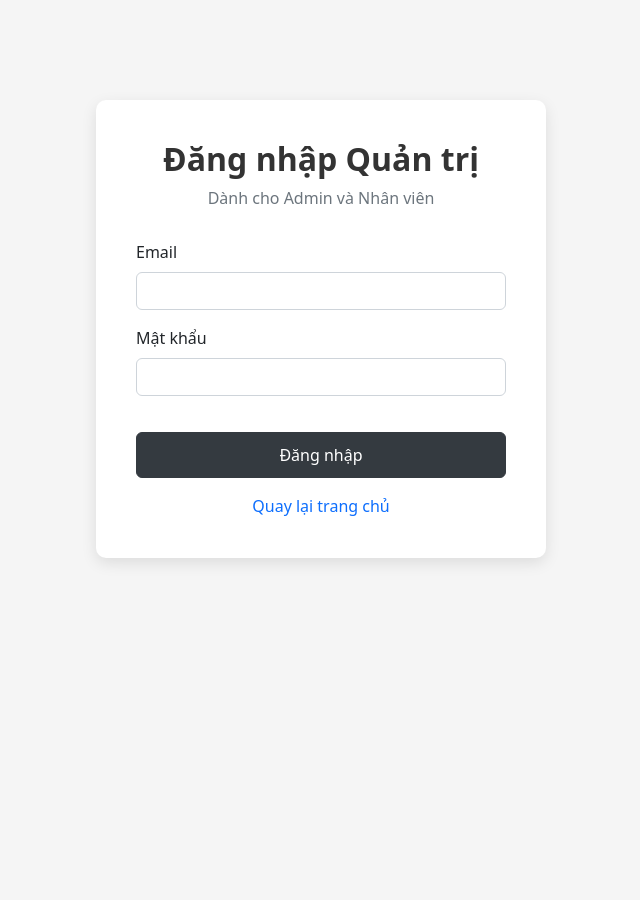
After one commit to Dino1212005/PTTKHT, a PHP site: page /da1/Admin/admin_login.php in a window 1280 px wide. The commit adds this page. Shown: the whole page, without its empty margins (319-959 px from the left). Run offline with PHP 8.4, Linux system fonts and the light colour scheme.

Commit message:
Update(KaiST) : Update chia đường link giữa quản trị và người dùng

```diff
--- /dev/null
+++ b/PHP_Ecommerce-main/src/Admin/admin_login.php
@@ -0,0 +1,140 @@
+<?php
+session_start();
+ob_start();
+include '../app/model/connectdb.php';
+include '../app/model/khachhang.php';
+
+// Chuyển hướng nếu đã đăng nhập và có quyền admin
+if (isset($_SESSION['acount']) && $_SESSION['acount']['vaitro_id'] != 2) {
+    header("Location: indexadmin.php?act=home");
+    exit();
+}
+
+$error = "";
+
+// Kiểm tra nếu có lỗi không được phép truy cập
+if (isset($_GET['error']) && $_GET['error'] == 'unauthorized') {
+    $error = "Bạn không có quyền truy cập trang quản trị! Vui lòng đăng nhập với tài khoản admin hoặc nhân viên.";
+}
+
+if (isset($_POST['admin_login'])) {
+    $email = $_POST['email'];
+    $password = $_POST['password'];
+
+    if (empty($email)) {
+        $emailError = "Vui lòng nhập email";
+    }
+    if (empty($password)) {
+        $passwordError = "Vui lòng nhập mật khẩu";
+    }
+
+    // Kiểm tra đăng nhập
+    $checkUser = check_user($email, $password);
+
+    if (is_array($checkUser)) {
+        // Kiểm tra vai trò - chỉ cho phép admin và nhân viên (vaitro_id khác 2)
+        if ($checkUser['vaitro_id'] != 2) {
+            $_SESSION['acount'] = $checkUser;
+            header("Location: indexadmin.php?act=home");
+            exit();
+        } else {
+            $error = "Bạn không có quyền truy cập trang quản trị!";
+        }
+    } else {
+        $error = "Email hoặc mật khẩu không chính xác!";
+    }
+}
+?>
+
+<!DOCTYPE html>
+<html lang="en">
+
+<head>
+    <meta charset="UTF-8">
+    <meta name="viewport" content="width=device-width, initial-scale=1.0">
+    <title>Quản trị - Đăng nhập</title>
+    <link rel="stylesheet" href="https://cdn.jsdelivr.net/npm/bootstrap@5.2.3/dist/css/bootstrap.min.css">
+    <style>
+        body {
+            background-color: #f5f5f5;
+            height: 100vh;
+        }
+
+        .login-container {
+            max-width: 450px;
+            margin: 0 auto;
+            padding: 40px;
+            background: white;
+            border-radius: 10px;
+            box-shadow: 0 5px 15px rgba(0, 0, 0, 0.1);
+            margin-top: 100px;
+        }
+
+        .login-header {
+            text-align: center;
+            margin-bottom: 30px;
+        }
+
+        .login-header h2 {
+            color: #333;
+            font-weight: 600;
+        }
+
+        .btn-admin-login {
+            background-color: #343a40;
+            border-color: #343a40;
+            width: 100%;
+            padding: 10px;
+            margin-top: 20px;
+        }
+
+        .form-control:focus {
+            border-color: #343a40;
+            box-shadow: 0 0 0 0.25rem rgba(52, 58, 64, 0.25);
+        }
+    </style>
+</head>
+
+<body>
+    <div class="container">
+        <div class="login-container">
+            <div class="login-header">
+                <h2>Đăng nhập Quản trị</h2>
+                <p class="text-muted">Dành cho Admin và Nhân viên</p>
+            </div>
+
+            <?php if (!empty($error)): ?>
+                <div class="alert alert-danger">
+                    <?php echo $error; ?>
+                </div>
+            <?php endif; ?>
+
+            <form method="post" action="">
+                <div class="mb-3">
+                    <label for="email" class="form-label">Email</label>
+                    <input type="email" class="form-control" id="email" name="email"
+                        value="<?php echo isset($_POST['email']) ? $_POST['email'] : ''; ?>">
+                    <?php if (isset($emailError)): ?>
+                        <div class="text-danger mt-1"><?php echo $emailError; ?></div>
+                    <?php endif; ?>
+                </div>
+
+                <div class="mb-3">
+                    <label for="password" class="form-label">Mật khẩu</label>
+                    <input type="password" class="form-control" id="password" name="password">
+                    <?php if (isset($passwordError)): ?>
+                        <div class="text-danger mt-1"><?php echo $passwordError; ?></div>
+                    <?php endif; ?>
+                </div>
+
+                <button type="submit" class="btn btn-primary btn-admin-login" name="admin_login">Đăng nhập</button>
+            </form>
+
+            <div class="mt-3 text-center">
+                <a href="../index.php" class="text-decoration-none">Quay lại trang chủ</a>
+            </div>
+        </div>
+    </div>
+</body>
+
+</html>
```
Also changed, not shown: PHP_Ecommerce-main/src/Admin/indexadmin.php (+12 -6 lines), PHP_Ecommerce-main/src/resources/view/account/login.php (+18 -26 lines), PHP_Ecommerce-main/README.md, PHP_Ecommerce-main/src/Admin/README.md (added).
